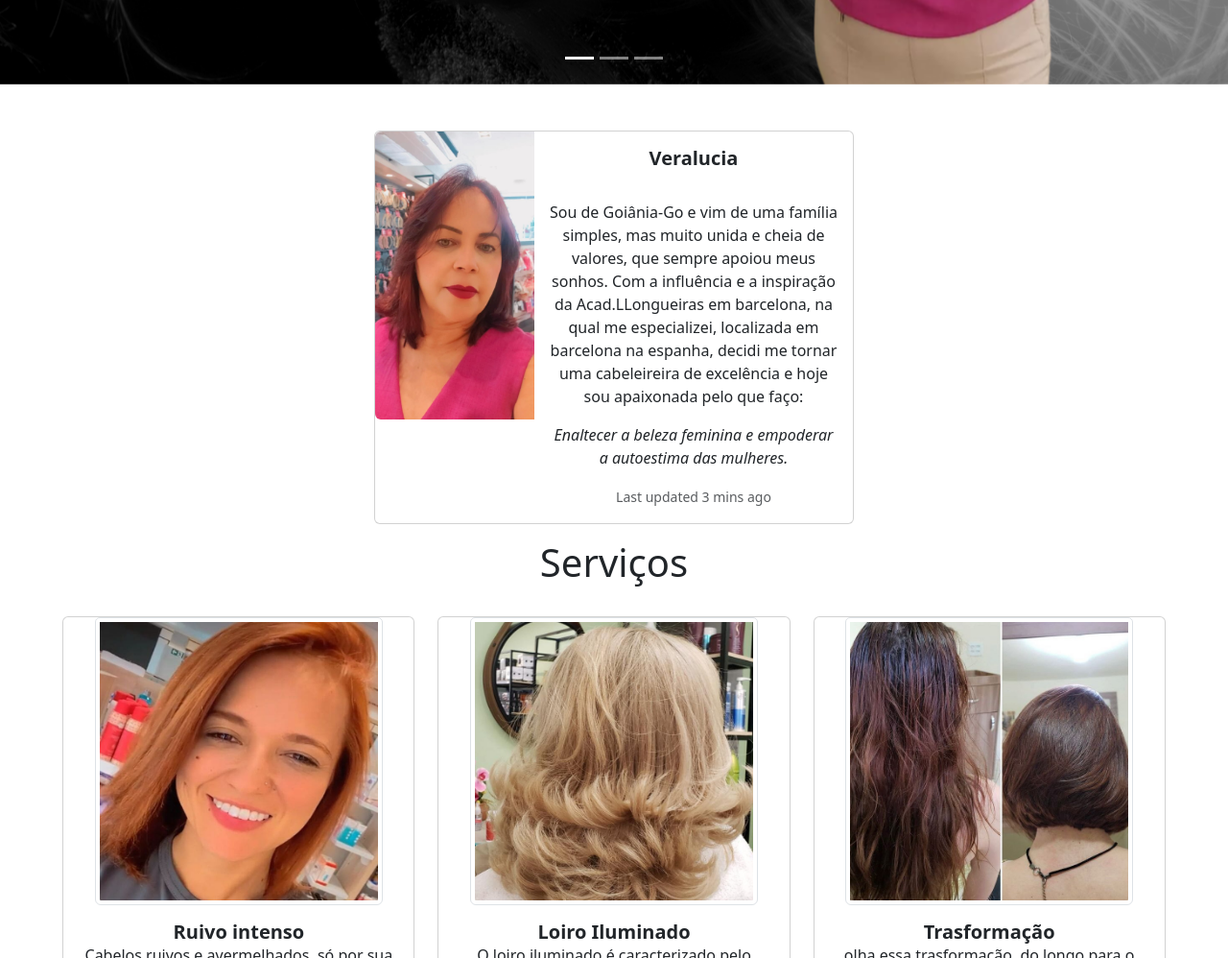
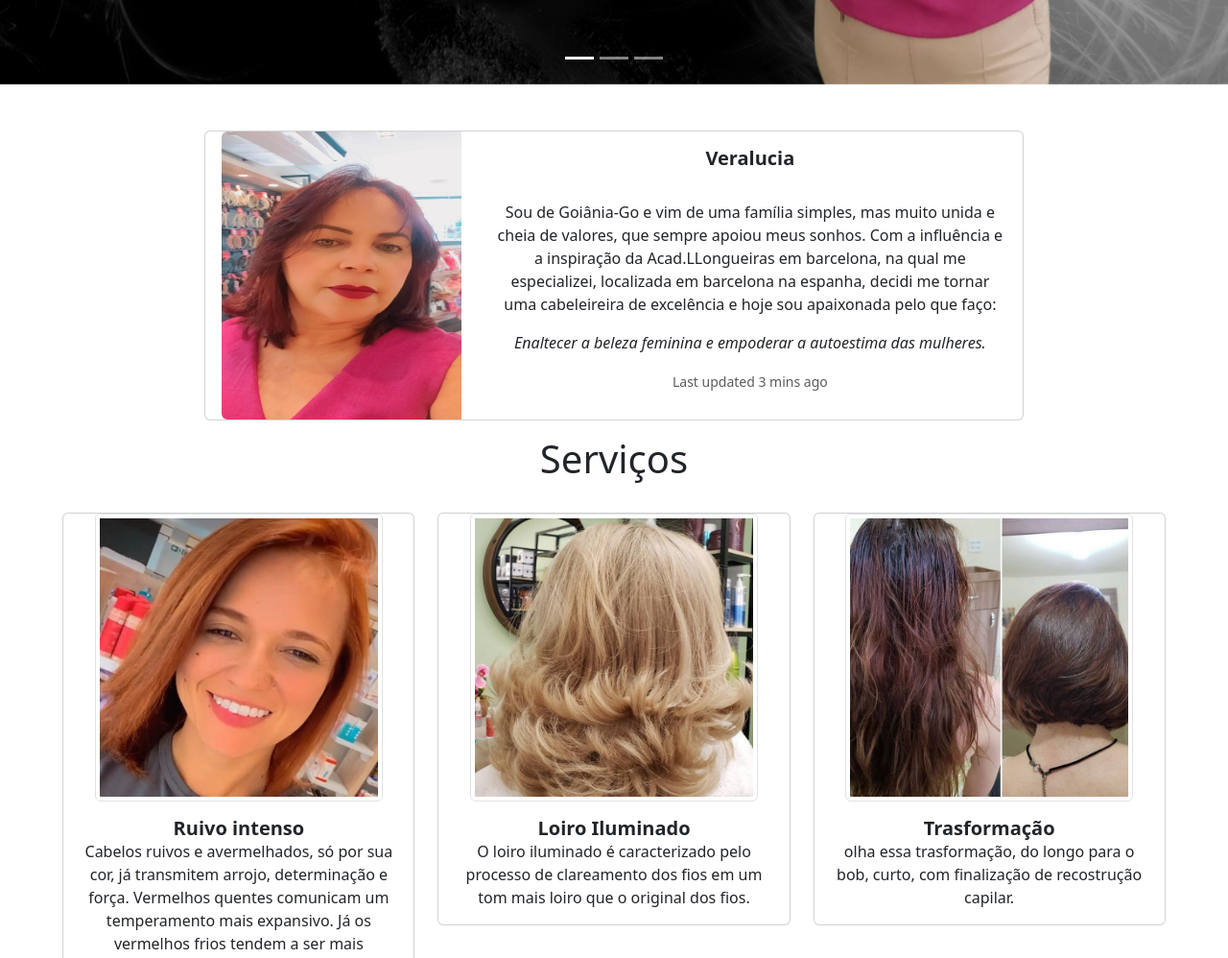
Before and after one commit to Lucamposm/Site-Veralucia-bootstrap, a plain HTML site: page index.html in a window 1280 px wide. Shown: the part 680-1678 px from the top of the page at 96% size. Drawn offline with nearby package versions, Linux system fonts and the light colour scheme.

Commit message:
Add files via upload

```diff
--- a/index.html
+++ b/index.html
@@ -41,8 +41,8 @@
           <button type="button" data-bs-target="#carouselExampleIndicators" data-bs-slide-to="1" aria-label="Slide 2"></button>
           <button type="button" data-bs-target="#carouselExampleIndicators" data-bs-slide-to="2" aria-label="Slide 3"></button>
         </div>
-        <div class="carousel-inner">
-          <div class="carousel-item active">
+        <div class="carousel-inner" >
+          <div class="carousel-item active" style="max-width: 100%;">
             <img src="./img/capa 1.png" class="d-block w-100" alt="...">
           </div>
           <div class="carousel-item">
@@ -62,9 +62,9 @@
         </button>
       </div>
       <br><br>
-      <div id="quem sou eu" class="card mb-3 m-auto text-center" style="max-width: 500px;">
+      <div id="quem sou eu" class="card mb-3 col-8 m-auto text-center">
         <div class="row g-0">
-          <div class="col-md-4" >
+          <div class="col-md-4">
             <img src="./img/vera 3.jfif" class="img-fluid rounded-start" alt="...">
           </div>
           <br><br>
--- a/style.css
+++ b/style.css
@@ -5,6 +5,7 @@
 
 }
 
-.carousel-inner{
-    max-width: 100%;
+.col-md-4 img{
+    height: 300px;
+    width: 250px;
 }
```
